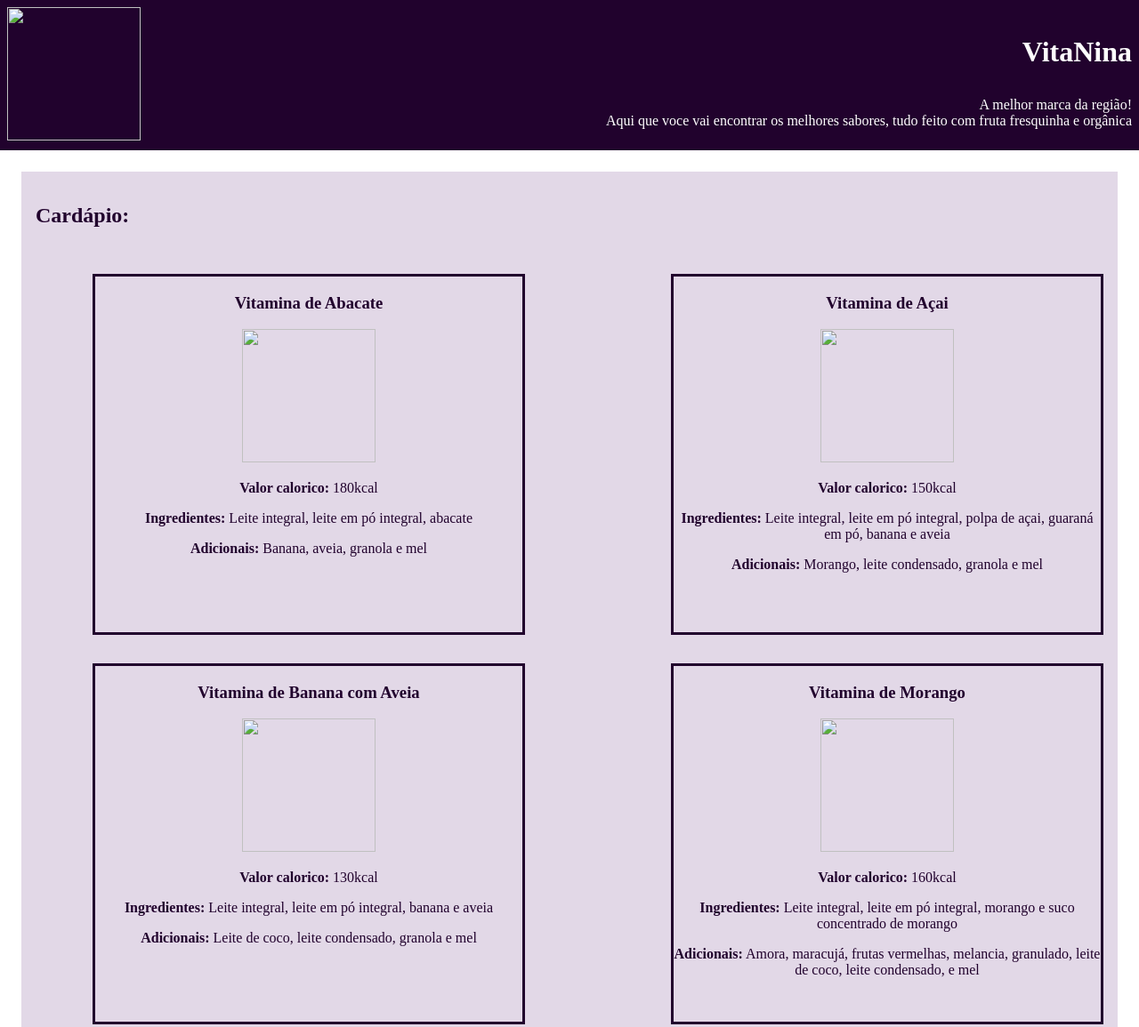
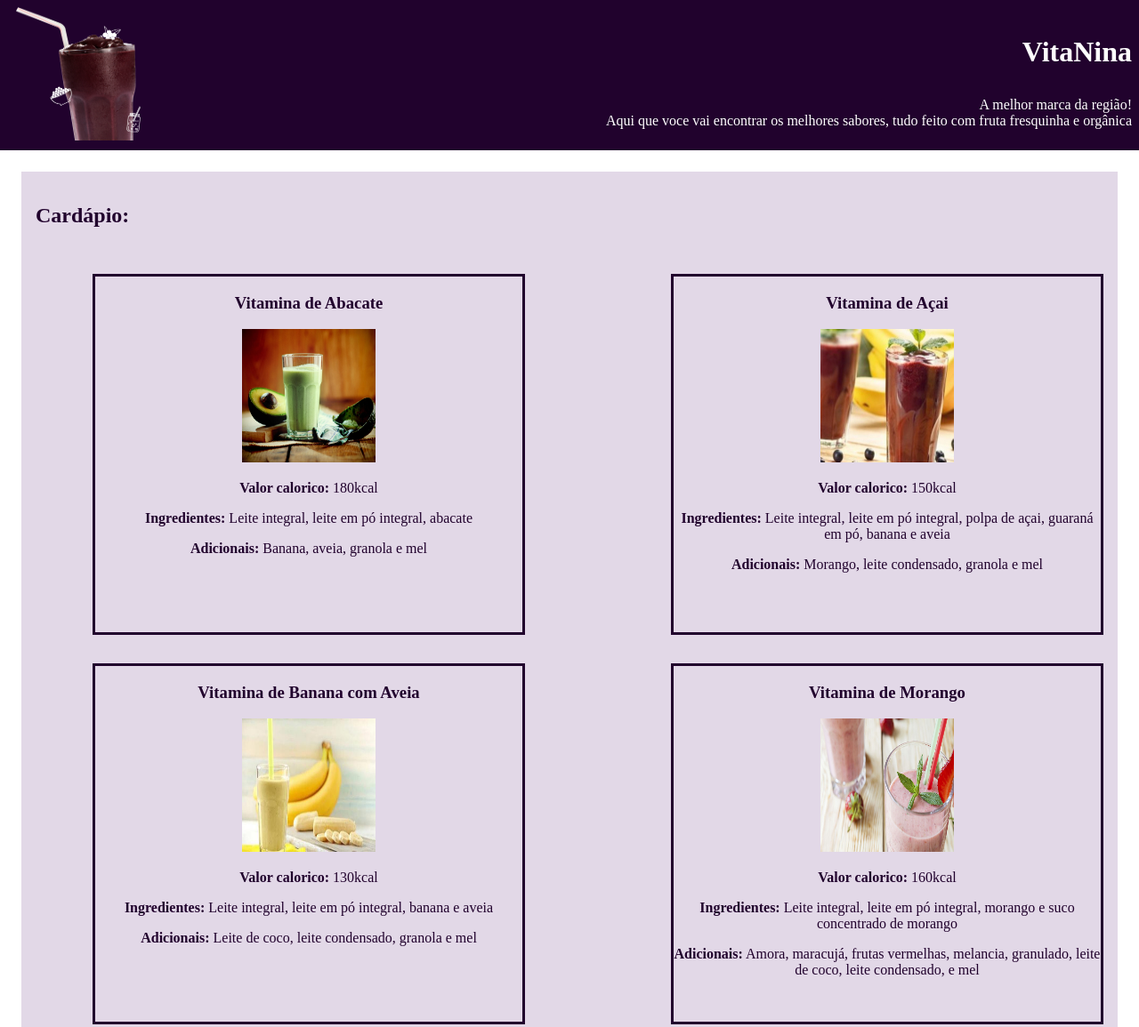
Before and after one commit to lucas-oikawa/Aula-04AB, a plain HTML site: page index.html in a window 1280 px wide. Shown: the top 1155 px of the page at 89% size. Drawn offline with Linux system fonts and the light colour scheme.

Commit message:
Update index.html

```diff
--- a/index.html
+++ b/index.html
@@ -3,12 +3,12 @@
     <head>
         <meta charset="utf-8">
         <title>VitaNina</title>
-        <link rel="icon" href="lucas-oikawa/Aula-04AB/imagens/icone/acai.png">
+        <link rel="icon" href="imagens/icone/acai.png">
         <link rel="stylesheet" href="estilo.css">
     </head>
     <body>
         <div class="formatacaoA">
-            <img src="lucas-oikawa/Aula-04AB/imagens/icone/acai.png" id="esquerda">
+            <img src="imagens/icone/acai.png" id="esquerda">
             <h1 class="direita">VitaNina</h1>
             <p class="direita">A melhor marca da região! <br> Aqui que voce vai encontrar os melhores sabores, tudo feito com fruta fresquinha e orgânica</p>
         </div>
@@ -18,7 +18,7 @@
 
             <div class="vitaminasA">
                 <h3>Vitamina de Abacate</h3>
-                <img src="lucas-oikawa/Aula-04AB/imagens/vitaminas/vitamina-abacate.jpg">
+                <img src="imagens/vitaminas/vitamina-abacate.jpg">
                 <p><strong>Valor calorico:</strong> 180kcal</p>
                 <p><strong>Ingredientes:</strong> Leite integral, leite em pó integral, abacate</p>
                 <p><strong>Adicionais:</strong> Banana, aveia, granola e mel</p>
@@ -26,7 +26,7 @@
 
             <div class="vitaminasB">
                 <h3>Vitamina de Açai</h3>
-                <img src="lucas-oikawa/Aula-04AB/imagens/vitaminas/vitamina-açai.jpg"/>
+                <img src="imagens/vitaminas/vitamina-açai.jpg"/>
                 <p><strong>Valor calorico:</strong> 150kcal</p>
                 <p><strong>Ingredientes:</strong> Leite integral, leite em pó integral, polpa de açai, guaraná em pó, banana e aveia</p>
                 <p><strong>Adicionais:</strong> Morango, leite condensado, granola e mel</p>
@@ -34,7 +34,7 @@
 
             <div class="vitaminasA">
                 <h3>Vitamina de Banana com Aveia</h3>
-                <img src="lucas-oikawa/Aula-04AB/imagens/vitaminas/vitamina-banana-aveia.jpg">
+                <img src="imagens/vitaminas/vitamina-banana-aveia.jpg">
                 <p><strong>Valor calorico:</strong> 130kcal</p>
                 <p><strong>Ingredientes:</strong> Leite integral, leite em pó integral, banana e aveia</p>
                 <p><strong>Adicionais:</strong> Leite de coco, leite condensado, granola e mel</p>
@@ -42,7 +42,7 @@
 
             <div class="vitaminasB">
                 <h3>Vitamina de Morango</h3>
-                <img src="lucas-oikawa/Aula-04AB/imagens/vitaminas/vitamina-morango.jpg">
+                <img src="imagens/vitaminas/vitamina-morango.jpg">
                 <p><strong>Valor calorico:</strong> 160kcal</p>
                 <p><strong>Ingredientes:</strong> Leite integral, leite em pó integral, morango e suco concentrado de morango</p>
                 <p><strong>Adicionais:</strong> Amora, maracujá, frutas vermelhas, melancia, granulado, leite de coco, leite condensado, e mel</p>
@@ -50,7 +50,7 @@
 
             <div class="vitaminasA">
                 <h3>Vitamina de Pessego</h3>
-                <img src="lucas-oikawa/Aula-04AB/imagens/vitaminas/vitamina-pessego.png">
+                <img src="imagens/vitaminas/vitamina-pessego.png">
                 <p><strong>Valor calorico:</strong> 160kcal</p>
                 <p><strong>Ingredientes:</strong> Leite integral, leite em pó integral, pessego com calda</p>
                 <p><strong>Adicionais:</strong> Maracujá, Manga e frutas amarelas</p>
@@ -58,7 +58,7 @@
 
             <div class="vitaminasB">
                 <h3>Vitamina de Romã</h3>
-                <img src="lucas-oikawa/Aula-04AB/imagens/vitaminas/vitamina-romã.jpg">
+                <img src="imagens/vitaminas/vitamina-romã.jpg">
                 <p><strong>Valor calorico:</strong> 110kcal</p>
                 <p><strong>Ingredientes:</strong> Leite integral, suco concentrado de romã, amora e hortelã</p>
                 <p><strong>Adicionais:</strong> Maracujá, Manga, frutas amarelas, morango, amora, frutas vermelhas, leite em pó, granola</p>
@@ -66,7 +66,7 @@
 
             <div id="formatacaoB">
                 <h2><br>Para os que possuem intolerância a lactose, temos as seguintes opções de vitaminas:</h2>
-                <img src="lucas-oikawa/Aula-04AB/imagens/vitaminas/vitaminas-zero-lactose.jpg" id="imagem">
+                <img src="imagens/vitaminas/vitaminas-zero-lactose.jpg" id="imagem">
             </div>
         </div>
 
```
